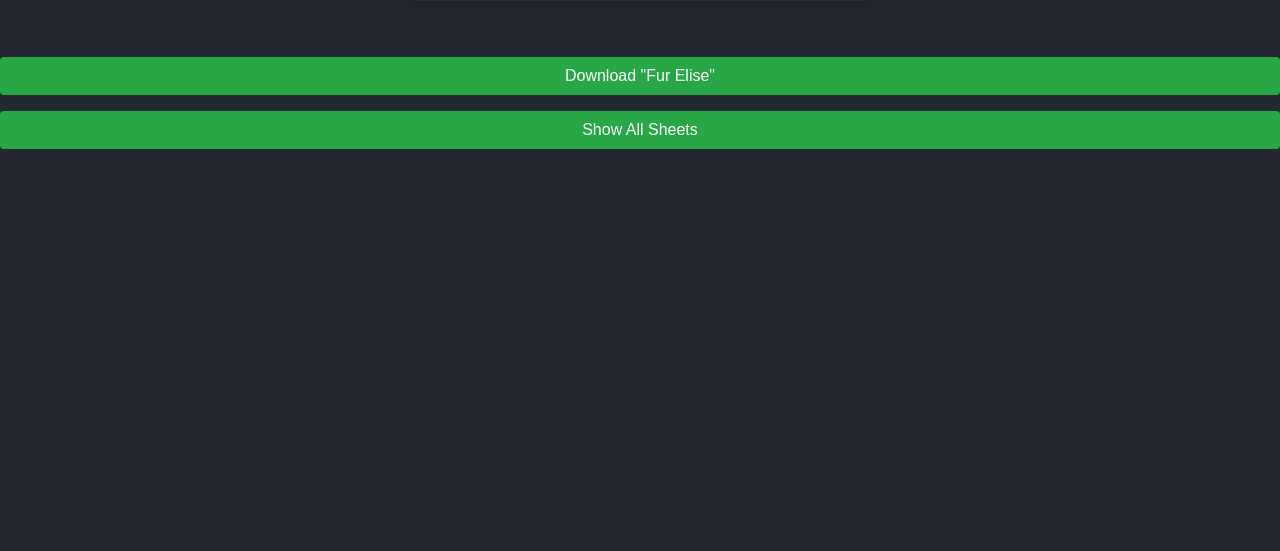
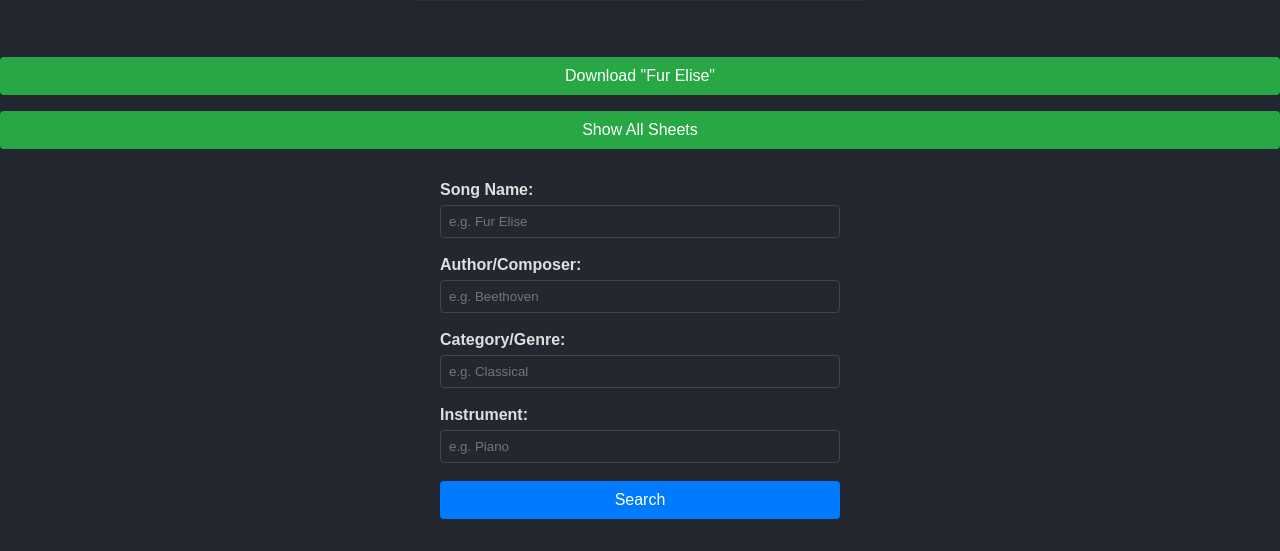
Before and after one commit to AlinCqe/Note-Nest, a Flask app: page / in a window 1280 px wide. Shown: the part 588-1139 px from the top of the page. Before the commit the page ends 737 px from the top, so only its background shows below. Run offline with Flask 3, Linux system fonts and the light colour scheme; data that the repository does not hold is empty.

Commit message:
Add dynamic filtering for route /get_sheets

```diff
--- a/app/dB.py
+++ b/app/dB.py
@@ -17,13 +17,40 @@ def create_tables():
             )
         """)
 
-def get_sheets_from_dB():
+def get_sheets_from_dB(song_name,author,category,instrument):
+
+    filters = []
+    params = []
+    if song_name:
+        filters.append('song_name = ?')
+        params.append(song_name)
+
+    if author:
+        filters.append('author = ?')
+        params.append(author)
+
+    if category:
+        filters.append('category = ?')
+        params.append(category)
+
+    if instrument:
+        filters.append('instrument = ?')
+        params.append(instrument)
+
+    where_clause = ' AND '.join(filters)
+    query = 'SELECT * FROM sheets'
+
+    if where_clause:
+        query += ' WHERE ' + where_clause
+
+    print(query)
+
 
     with sqlite3.connect('note_nest.db') as conn:
         conn.row_factory = sqlite3.Row
         cursor = conn.cursor()
 
-        cursor.execute('SELECT * FROM sheets')
+        cursor.execute(query, params)
         rows = cursor.fetchall()
         data = [dict(row) for row in rows]
 
--- a/app/routes.py
+++ b/app/routes.py
@@ -33,9 +33,7 @@ def upload_file():
     insert_sheet(safe_filename=safe_filename, song_name=song_name, author=author, category=category, instrument=instrument)
 
     return jsonify('x')
-#hash_filename,song_name, author, category, instrument)
 
-#donest wrok, returns a html file ....
 @routes.route('/download/<song_name>', methods=['GET'])
 def download(song_name):
     full_path = os.path.join(current_app.root_path, 'static/uploads')
@@ -48,4 +46,11 @@ def download(song_name):
 
 @routes.route('/get_sheets', methods=['GET'])
 def get_sheets():
-    return jsonify(get_sheets_from_dB())
+
+    song_name = request.args.get('song_name', '')
+    author = request.args.get('author', '')
+    category = request.args.get('category', '')
+    instrument = request.args.get('instrument', '')
+
+
+    return get_sheets_from_dB(song_name,author,category,instrument)
--- a/app/static/script.js
+++ b/app/static/script.js
@@ -3,6 +3,6 @@ document.addEventListener('DOMContentLoaded', function(e){
     fetch('/get_sheets')
 
     .then(response => response.json())
-    .then(data => {console.log(data); // This will show the data in the console//
+    .then(data => {console.log(data);
         });
     })
--- a/app/templates/uploads.html
+++ b/app/templates/uploads.html
@@ -93,5 +93,24 @@
         <button>Show All Sheets</button>
     </a>
 
+
+    <form action="/get_sheets" method="GET" style="margin: 32px auto; max-width: 400px;">
+
+        <label for="song_name" style="color:#e0e0e0;">Song Name:</label>
+        <input type="text" id="song_name" name="song_name" placeholder="e.g. Fur Elise">
+
+        <label for="author" style="color:#e0e0e0;">Author/Composer:</label>
+        <input type="text" id="author" name="author" placeholder="e.g. Beethoven">
+
+        <label for="category" style="color:#e0e0e0;">Category/Genre:</label>
+        <input type="text" id="category" name="category" placeholder="e.g. Classical">
+
+        <label for="instrument" style="color:#e0e0e0;">Instrument:</label>
+        <input type="text" id="instrument" name="instrument" placeholder="e.g. Piano">
+
+        <button type="submit">Search</button>
+    </form>
+
+
 </body>
 </html>
```
